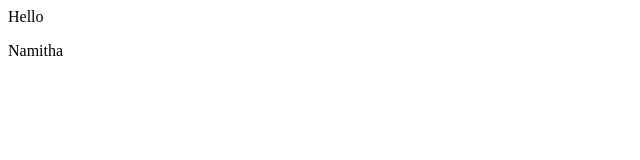
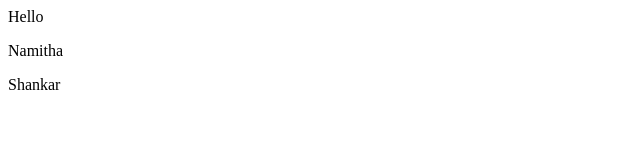
Before and after one commit to namitha789/demoGit, a plain HTML site: page index.html in a window 1280 px wide. Shown: the full height of the page, 0-640 px from the left. Drawn offline with Linux system fonts and the light colour scheme.

Commit message:
added Shankar

```diff
--- a/index.html
+++ b/index.html
@@ -1,2 +1,3 @@
 <div>Hello</div>
 <p>Namitha</p>
+<p>Shankar</p>
```
